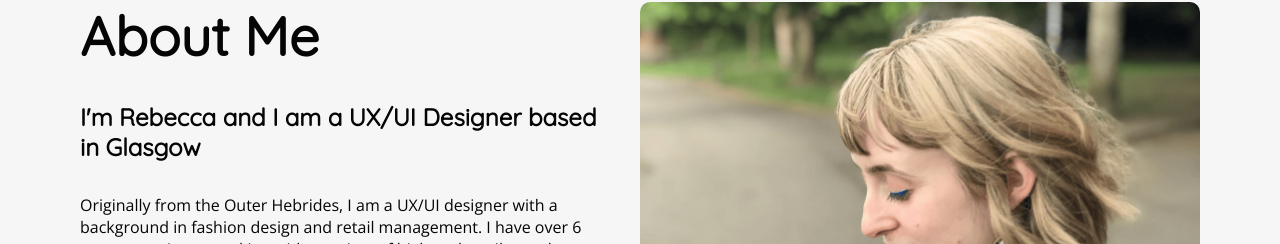
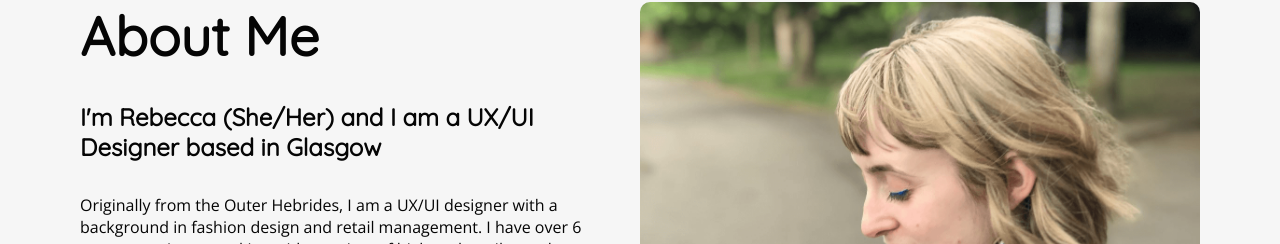
Before and after one commit to Garee/rebeccamurray.work, a Next.js app: page /about in a window 1280 px wide. Shown: the part 213-457 px from the top of the page. Built offline with nearby package versions, Linux system fonts and the light colour scheme.

Commit message:
fix: about page

```diff
--- a/components/about-me.tsx
+++ b/components/about-me.tsx
@@ -15,8 +15,8 @@ export function AboutMe() {
                 <div className={styles.aboutInfoContainer}>
                     <h1>About Me</h1>
                     <h3>
-                        I&#39;m Rebecca and I am a UX/UI Designer based in
-                        Glasgow
+                        I&#39;m Rebecca (She/Her) and I am a UX/UI Designer
+                        based in Glasgow
                     </h3>
                     <p className={styles.aboutInfo}>
                         Originally from the Outer Hebrides, I am a UX/UI
--- a/components/card.tsx
+++ b/components/card.tsx
@@ -18,7 +18,7 @@ export function Card({
     href,
 }: CardProps) {
     const card = (
-        <div className={styles.card}>
+        <div className={`${styles.card} ${href ? styles.cardLink : ""}`}>
             <div className={styles.cardImage} style={{ position: "relative" }}>
                 <Image src={imgSrc} fill alt={heading} placeholder="blur" />
             </div>
--- a/components/case-studies.tsx
+++ b/components/case-studies.tsx
@@ -15,7 +15,7 @@ const defaultCaseStudies = [
     },
     {
         imgSrc: AA1Lrg,
-        heading: "Access Atlas",
+        heading: "AccessAtlas",
         subheading: "Responsive Web Application",
         href: "/work/accessatlas",
     },
--- a/components/projects.tsx
+++ b/components/projects.tsx
@@ -1,8 +1,8 @@
 import AA1Lrg from "@/public/images/AA1Lrg.png";
+import HH1Lrg from "@/public/images/HH1Lrg.png";
+import SH1Lrg from "@/public/images/SH1Lrg.png";
 import dancein from "@/public/images/dancein.png";
-import HH1Lrg from "@/public/images/HH1Lrg.png";
 import mixtape from "@/public/images/mixtape.png";
-import SH1Lrg from "@/public/images/SH1Lrg.png";
 import swiftnote from "@/public/images/swiftnote.png";
 import styles from "@/styles/projects.module.css";
 import CaseStudies from "./case-studies";
@@ -18,7 +18,7 @@ const caseStudies = [
     },
     {
         imgSrc: AA1Lrg,
-        heading: "Access Atlas",
+        heading: "AccessAtlas",
         subheading: "Responsive Web Application",
         description:
             "Location based maps application with a focus on accessibility for all users.",
--- a/styles/card.module.css
+++ b/styles/card.module.css
@@ -11,7 +11,7 @@
     color: inherit;
 }
 
-.card:hover {
+.cardLink:hover {
     box-shadow: var(--box-shadow);
     animation: scale 200ms ease-in-out forwards;
 }
```
